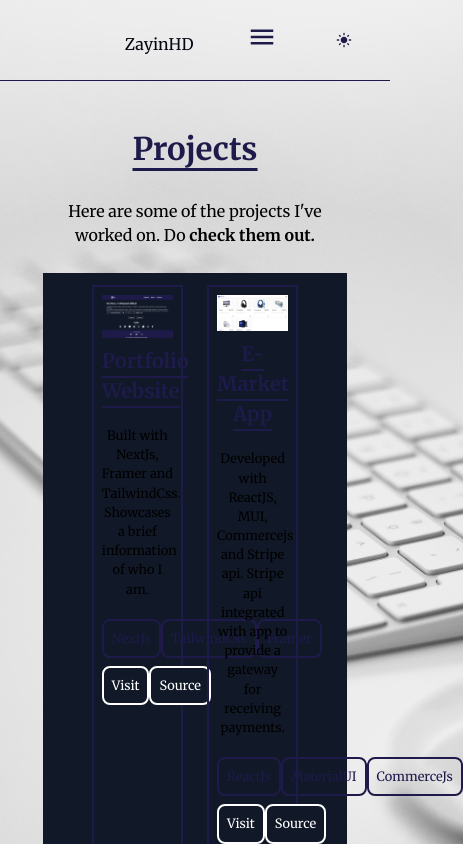
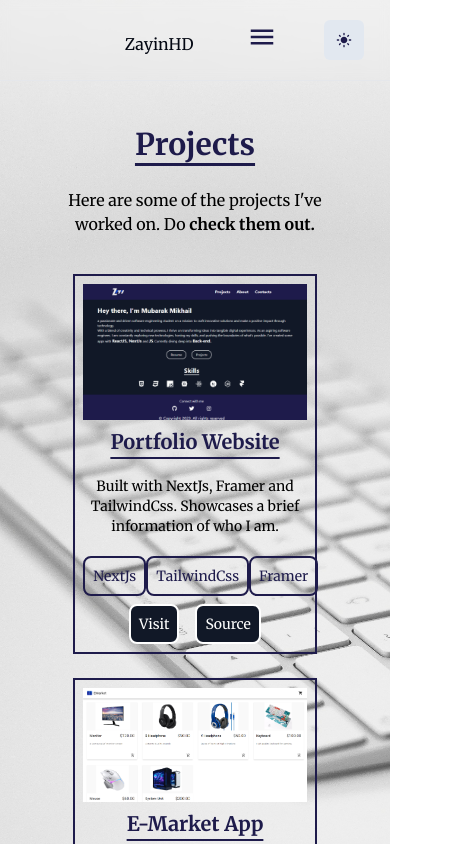
Before and after one commit to zayinhd/portfolio-website, a Next.js app: page /projects in a window 390 px wide. Shown: the top 844 px of the page, 463 px wide, since content can reach past the window. Built offline with nearby package versions, Linux system fonts and the light colour scheme.

Commit message:
update: project page to responsive

```diff
--- /dev/null
+++ b/app/components/button/index.jsx
@@ -0,0 +1,7 @@
+const Button = ({ children, type, disabled, handleClick }) => {
+    return (
+        <button type={ type } disabled={ disabled } className='p-2 text-white bg-secondary rounded-lg dark:bg-white dark:text-primary hover:bg-primary' onClick={ handleClick }>{ children }</button>
+    )
+}
+
+export default Button
--- a/app/components/carditem/index.jsx
+++ b/app/components/carditem/index.jsx
@@ -3,11 +3,11 @@ import Image from "next/image";
 
 const CardItem = ({ projects }) => {
     return (
-        <ul className="bg-secondary flex  flex-wrap justify-center">
+        <ul className="flex flex-col md:flex-row justify-center items-center ">
             { projects.map((project) => (
                 <li
                     key={ project.id }
-                    className="w-[30%] text-sm text-center m-2 p-1 border-2 border-primary dark:border-white"
+                    className="w-[80%] md:w-[30%] text-sm text-center m-2 p-1 border-2 border-primary dark:border-white"
                 >
                     <Image
                         src={ project.image }
@@ -22,21 +22,21 @@ const CardItem = ({ projects }) => {
                     </h1>
                     <p className="py-2">{ project.description }</p>
                     <div>
-                        <ul className="flex justify-between">
+                        <ul className="flex justify-evenly">
                             { project.tags.map((tag) => (
                                 <li
                                     key={ tag }
-                                    className="mt-1 p-1 border-2 rounded-lg text-primary border-primary dark:border-white dark:text-white"
+                                    className="mt-1 p-1 border-2 rounded-lg text-primary text-[14px] border-primary dark:border-white dark:text-white"
                                 >
                                     { tag }
                                 </li>
                             )) }
                         </ul>
-                        <div className="flex justify-between">
+                        <div className="flex justify-center">
                             <Link
                                 href={ project.visit }
                                 target="_blank"
-                                className="mt-1 p-1 border-2 rounded-lg text-white border-white bg-secondary hover:bg-secondary"
+                                className="mt-1 mr-3 p-1 border-2 rounded-lg text-white border-white bg-secondary hover:bg-secondary"
                             >
                                 Visit
                             </Link>
--- /dev/null
+++ b/app/components/input/index.jsx
@@ -0,0 +1,7 @@
+const Input = ({ name, type, value, placeholder, onChange }) => {
+    return (
+        <input className="my-1 p-2 border border-white rounded  focus:bg-primary focus:text-white focus:outline-none" type={ type } name={ name } value={ value } onChange={ onChange } placeholder={ placeholder } />
+    )
+}
+
+export default Input
--- a/app/components/Footer/index.jsx
+++ b/app/components/navigation/Footer/index.jsx
@@ -1,4 +1,4 @@
-import SocialMediaIcons from "../stacks/SocialMediaIcons/SocialMediaIcons";
+import SocialMediaIcons from "../../stacks/SocialMediaIcons/SocialMediaIcons";
 
 const Footer = () => {
     return (
@@ -12,7 +12,7 @@ const Footer = () => {
                     </li>
                 </ul>
             </div>
-            <div className="pt-1 text-center text-xl">
+            <div className="pt-1 text-center text-sm">
                 <p>&copy; Copyright 2023. All rights reserved</p>
             </div>
         </div>
--- a/app/components/navigation/navbar/index.jsx
+++ b/app/components/navigation/navbar/index.jsx
@@ -17,15 +17,7 @@ const Navbar = ({ toggle }) => {
                             href="/"
                             className="w-[15%] p-2 flex justify-evenly align-middle"
                         >
-                            <div>
-                                <Image
-                                    src={ "/images/logo.png" }
-                                    alt="Logo"
-                                    width={ 40 }
-                                    height={ 40 }
-                                    className="w-[40px]"
-                                />
-                            </div>
+
                             <h4 className="mt-1 text-black dark:text-white">
                                 ZayinHD
                             </h4>
--- a/app/components/stacks/SocialMediaIcons/SocialMediaIcons.jsx
+++ b/app/components/stacks/SocialMediaIcons/SocialMediaIcons.jsx
@@ -43,7 +43,7 @@ const SocialMediaIcons = () => {
                     <motion.button
                         whileHover={ { scale: 1.1 } }
                         whileTap={ { scale: 0.9 } }
-                        className="bg-blue-500 font-bold py-2 px-4 rounded-md sm-icons"
+                        className=" font-bold py-2 px-4 rounded-md sm-icons"
                         key={ stack.id }
                     >
                         <li>
--- a/app/components/stacks/index.jsx
+++ b/app/components/stacks/index.jsx
@@ -52,16 +52,14 @@ const Stacks = () => {
     return (
         <>
             <ul className="w-full flex flex-row flex-wrap justify-center">
-                { stacks.map((stack) => (
-                    <motion.button
-                        whileHover={ { scale: 1.1 } } // Scale up by 10% on hover
-                        whileTap={ { scale: 0.9 } } // Scale down by 10% on tap
-                        className="bg-blue-500 text-black font-bold py-2 px-4 rounded-md dark:text-white"
-                        key={ stack.id }
+                {stacks.map((stack) => (
+                    <button
+                        className=" mx-2 text-3xl text-black py-2 px-4 hover:text-primary dark:hover:text-primary dark:text-white"
+                        key={stack.id}
                     >
-                        <li className="text-3xl">{ stack.icon }</li>
-                    </motion.button>
-                )) }
+                        <li>{stack.icon}</li>
+                    </button>
+                ))}
             </ul>
         </>
     );
--- a/app/layout.jsx
+++ b/app/layout.jsx
@@ -1,6 +1,6 @@
 import "../styles/globals.css";
 import Navigation from "./components/navigation";
-import Footer from "./components/Footer";
+import Footer from "./components/navigation/Footer";
 import { seoData } from "./lib/content/portfolio";
 
 import { ThemeProvider } from "./components/themes/theme-provider";
--- a/app/page.jsx
+++ b/app/page.jsx
@@ -10,7 +10,7 @@ const Home = () => {
         <section className="h-[100%] flex flex-col flex-wrap text-center ">
             <div className="my-6 mx-auto">
                 <motion.div
-                    className="w-[80%] lg:w-full m-auto text-left flex items-center"
+                    className="w-[100%] md:w-[50%] lg:w-full m-auto text-left flex items-center"
                     initial={{ opacity: 0, scale: 0.5 }}
                     animate={{ opacity: 1, scale: 1 }}
                     transition={{
@@ -25,9 +25,6 @@ const Home = () => {
                             <b className="text-bd">Mubarak Mikhail, Zayin.</b>
                         </h1>
                         <p className="pt-3">
-                            A{" "}
-                            <b className="text-bd">Computer Science Student.</b>{" "}
-                            <br />
                             As an aspiring software engineer, I am constantly
                             exploring new technologies, regaining more knowledge
                             skills. I've created some apps with{" "}
--- a/tailwind.config.js
+++ b/tailwind.config.js
@@ -7,16 +7,7 @@ module.exports = {
         "./app/**/*.{js,ts,jsx,tsx,mdx}",
     ],
     theme: {
-        borderRadius: {
-            none: "0",
-            sm: "0.125rem",
-            DEFAULT: "0.25rem",
-            DEFAULT: "4px",
-            md: "0.375rem",
-            lg: "0.5rem",
-            full: "9999px",
-            large: "12px",
-        },
+        extend: {
             colors: {
                 transparent: "transparent",
                 primary: "#1e1b4b",
@@ -26,18 +17,6 @@ module.exports = {
                 black: "#030712",
                 grey: "#9ca3af",
             },
-        fontSize: {
-            sm: "0.8rem",
-            base: "1rem",
-            md: "1.1rem",
-            lg: "1.125rem",
-            xl: "1.25rem",
-            "2xl": "1.563rem",
-            "3xl": "1.953rem",
-            "4xl": "2.441rem",
-            "5xl": "3.052rem",
-        },
-        extend: {
             backgroundImage: {
                 "gradient-radial": "radial-gradient(var(--tw-gradient-stops))",
                 "gradient-conic":
```
Also changed, not shown: tsconfig.json (+13 -2 lines). Lines whose indentation alone changed are shown as unchanged.
